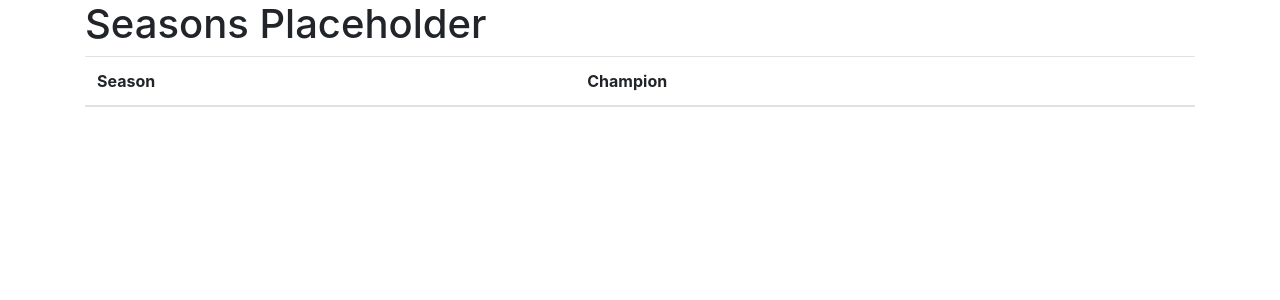
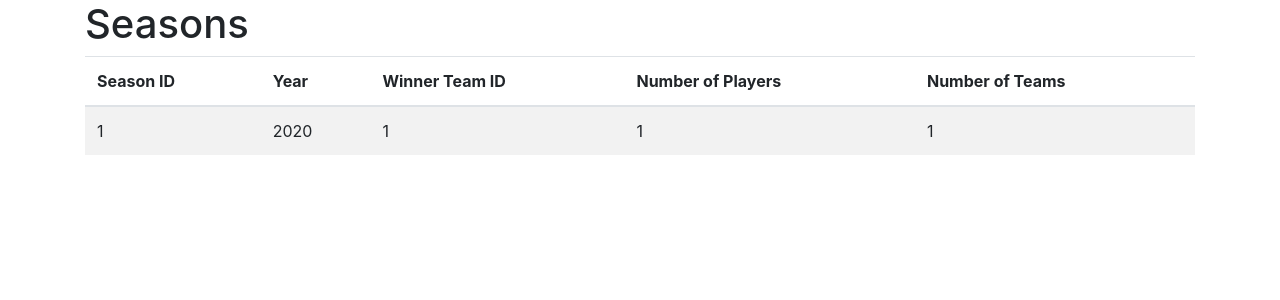
Before and after one commit to firatkizilboga/cucumbers, a Flask app: page /seasons in a window 1280 px wide. Shown: the part 56-356 px from the top of the page. Run offline with Flask 3, Linux system fonts and the light colour scheme; tables that the repository leaves empty hold one stand-in row (values such as "Sample post"); lists and menus that the app fills with data are empty; some libraries are stand-ins or nearby versions.

Commit message:
Seasons Dashboard

```diff
--- a/flask_app/website/templates/seasons.html
+++ b/flask_app/website/templates/seasons.html
@@ -1,21 +1,26 @@
 {% extends "base.html" %}
-
 {% block title %} Seasons {% endblock %}
 
 {% block content %}
-    <h1>Seasons Placeholder</h1>
+<h1>Seasons</h1>
 <table class="table table-striped">
     <thead>
         <tr>
-                <th>Season</th>
-                <th>Champion</th>
+            <th>Season ID</th>
+            <th>Year</th>
+            <th>Winner Team ID</th>
+            <th>Number of Players</th>
+            <th>Number of Teams</th>
         </tr>
     </thead>
     <tbody>
         {% for season in seasons %}
         <tr>
-                    <td>{{season.season}}</td>
-                    <td>{{season.champion}}</td>
+            <td>{{ season.season_id }}</td>
+            <td>{{ season.year }}</td>
+            <td>{{ season.season_winner_team_id }}</td>
+            <td>{{ season.num_players_in_season }}</td>
+            <td>{{ season.num_teams_in_season }}</td>
         </tr>
         {% endfor %}
     </tbody>
--- a/flask_app/website/views.py
+++ b/flask_app/website/views.py
@@ -36,4 +36,11 @@
 
 @views.route('/seasons')
 def seasons():
-    return render_template("seasons.html")
+    query = text("""
+    SELECT *
+    FROM Seasons ;
+    """)
+
+    # Execute the query and fetch all rows
+    seasons= db.session.execute(query).fetchall()
+    return render_template("seasons.html", seasons=seasons)
```
Lines whose indentation alone changed are shown as unchanged.
